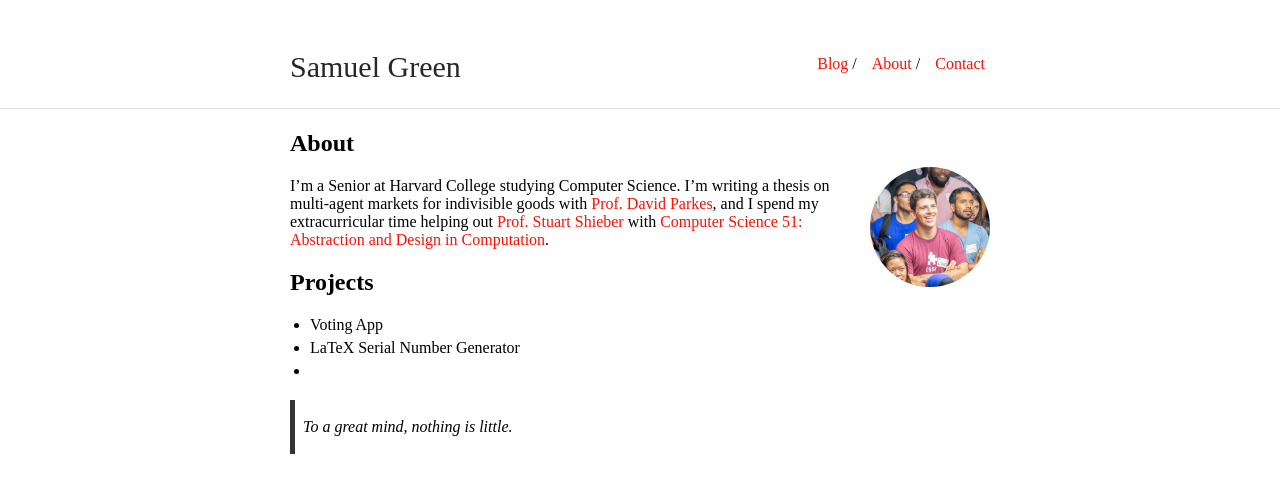
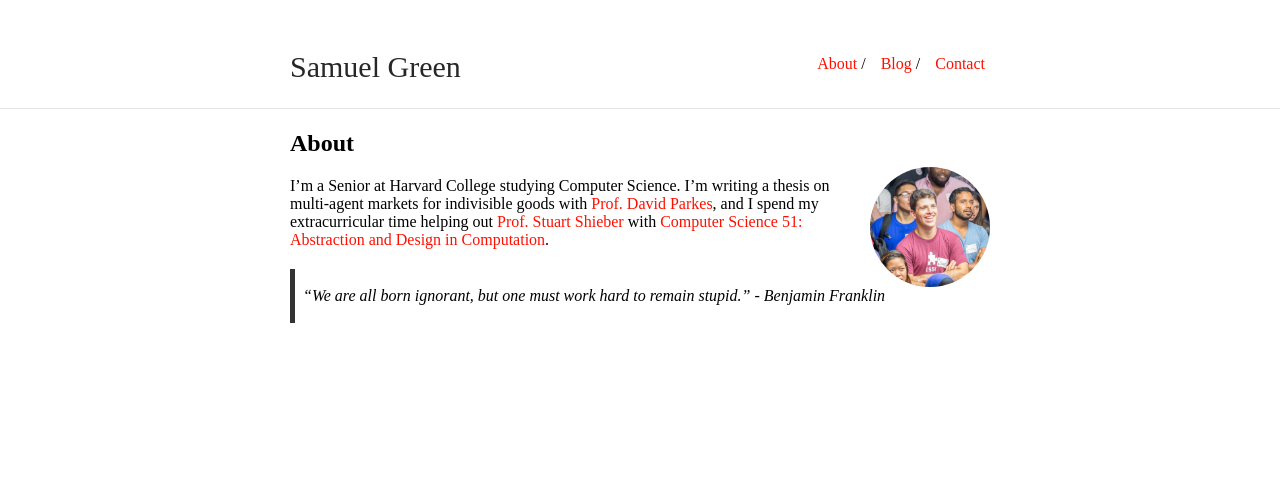
Before and after one commit to greensam/greensam.github.io, a Jekyll site: the page built from index.md, in a window 1280 px wide. Shown: the top 493 px of the page. Built offline with Jekyll 4.4.1, drawn with Linux system fonts in a browser that asks for light colours; some web fonts are replaced; our own code applies the rules of GitHub Pages for plain Markdown files.

Commit message:
fix link order

```diff
--- a/_data/nav.yml
+++ b/_data/nav.yml
@@ -1,8 +1,8 @@
 - name: "Contact"
   link: "contact"
 
+- name: "Blog"
+  link: "/"
+
 - name: "About"
   link: "/"
-
-- name: "Blog"
-  link: "/"
--- a/index.md
+++ b/index.md
@@ -12,10 +12,4 @@ on multi-agent markets for indivisible goods with
 [Prof. Stuart Shieber](http://eecs.harvard.edu/shieber/) with [Computer Science 51: Abstraction and
 Design in Computation](http://cs51.io).
 
-## Projects
-
-- Voting App
-- LaTeX Serial Number Generator
--
-
-> To a great mind, nothing is little.
+> “We are all born ignorant, but one must work hard to remain stupid.” - Benjamin Franklin
```
